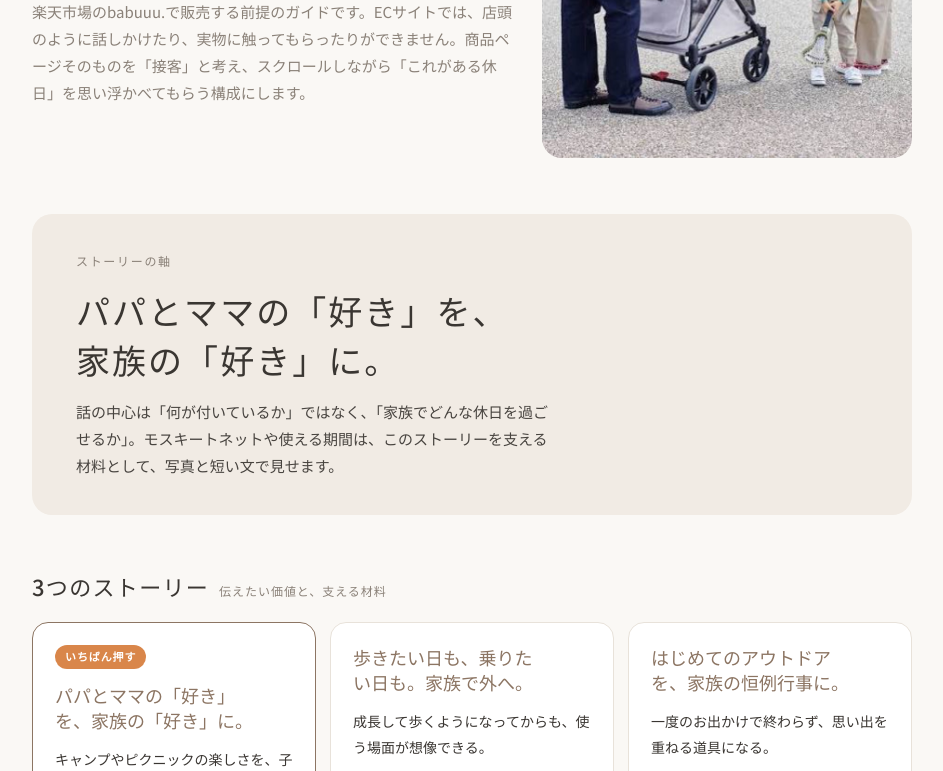
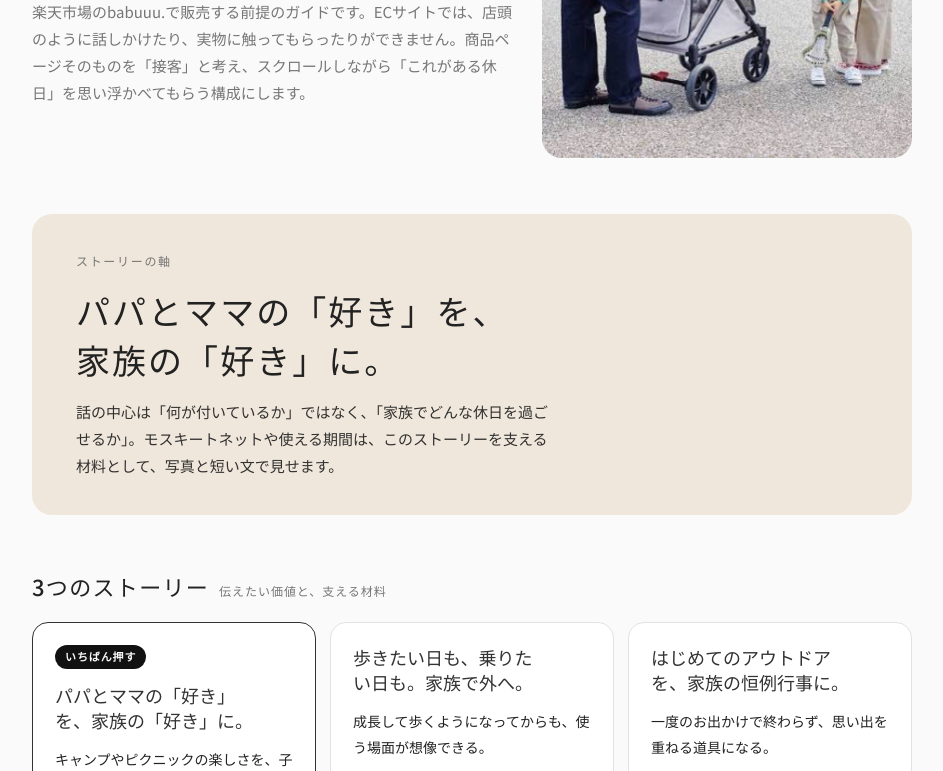
Before and after one commit to sakikohatakeyama/katoji-wagon-stroller-story, a plain HTML site: page index.html in a window 1280 px wide. Shown: the part 353-1124 px from the top of the page, without its empty margins (168-1111 px from the left). Drawn offline with Linux system fonts and the light colour scheme.

Commit message:
Monochrome palette with beige
Co-Authored-By: Claude Opus 5.5 <noreply@anthropic.com>

```diff
--- a/index.html
+++ b/index.html
@@ -12,29 +12,29 @@
 <style>
 /* Layout: 1カラムのEC接客ガイド。軸 → 3つのストーリー → 商品ページの流れ → 価格 → 流入別の言い換え → 先回りFAQ → 問い合わせ返信 */
 :root{
-  --bg:#faf8f5;
+  --bg:#fafafa;
   --surface:#ffffff;
-  --ink:#3a3632;
-  --muted:#8a8178;
-  --line:#e8e2da;
-  --pine:#8c7563;
-  --pine-soft:#f1ebe4;
+  --ink:#222222;
+  --muted:#767676;
+  --line:#e2e2e2;
+  --pine:#333333;
+  --pine-soft:#efe7db;
   --on-pine:#ffffff;
-  --sun:#d9864a;
-  --sun-soft:#f7ece2;
+  --sun:#111111;
+  --sun-soft:#e9dfd0;
   --font-display:"Noto Sans JP","Hiragino Sans","Yu Gothic","YuGothic",sans-serif;
   --font-body:"Noto Sans JP","Hiragino Sans","Yu Gothic","YuGothic",sans-serif;
   --font-num:"Quicksand","Helvetica Neue",Arial,sans-serif;
 }
 @media (prefers-color-scheme: dark){
   :root:not([data-theme="light"]){
-    --bg:#1a1816; --surface:#24211e; --ink:#eee8e2; --muted:#ab9f93; --line:#38332e;
-    --pine:#cdb7a3; --pine-soft:#2e2924; --on-pine:#1a1816; --sun:#e8a070; --sun-soft:#3a2c22; color-scheme:dark;
+    --bg:#141414; --surface:#1e1e1e; --ink:#eeeeee; --muted:#9a9a9a; --line:#333333;
+    --pine:#d6d6d6; --pine-soft:#2d2924; --on-pine:#141414; --sun:#f2f2f2; --sun-soft:#3a342c; color-scheme:dark;
   }
 }
 :root[data-theme="dark"]{
-  --bg:#1a1816; --surface:#24211e; --ink:#eee8e2; --muted:#ab9f93; --line:#38332e;
-  --pine:#cdb7a3; --pine-soft:#2e2924; --on-pine:#1a1816; --sun:#e8a070; --sun-soft:#3a2c22; color-scheme:dark;
+  --bg:#141414; --surface:#1e1e1e; --ink:#eeeeee; --muted:#9a9a9a; --line:#333333;
+  --pine:#d6d6d6; --pine-soft:#2d2924; --on-pine:#141414; --sun:#f2f2f2; --sun-soft:#3a342c; color-scheme:dark;
 }
 *{box-sizing:border-box}
 body{background:var(--bg);color:var(--ink);font-family:var(--font-body);font-size:15px;line-height:1.8;
@@ -135,10 +135,10 @@ h1{font-size:clamp(24px,4.6vw,32px)}
 .axis{background:var(--pine-soft);color:var(--ink)}
 .axis .label{color:var(--muted);opacity:1}
 .story.main{border:1px solid var(--pine)}
-.story .badge{background:var(--sun);color:#fff}
+.story .badge{background:var(--sun);color:var(--bg)}
 .story h3,.cell .v,td:first-child,.faq dt::before,.num,.faq.plain dt{color:var(--pine)}
 .bubble.a{background:var(--pine-soft);color:var(--ink)}
-.new{color:var(--sun)}
+.new{color:var(--ink);font-weight:700}
 </style>
 </head>
 <body>
```
